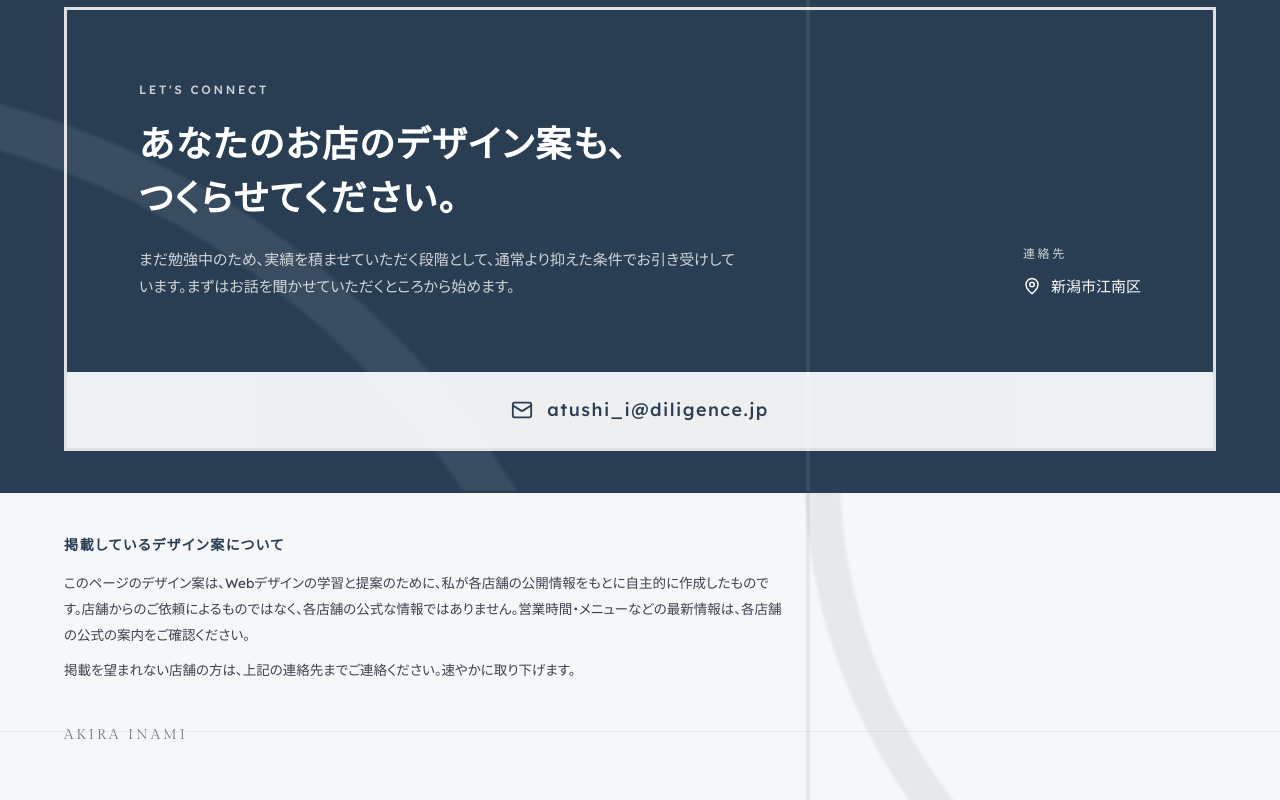
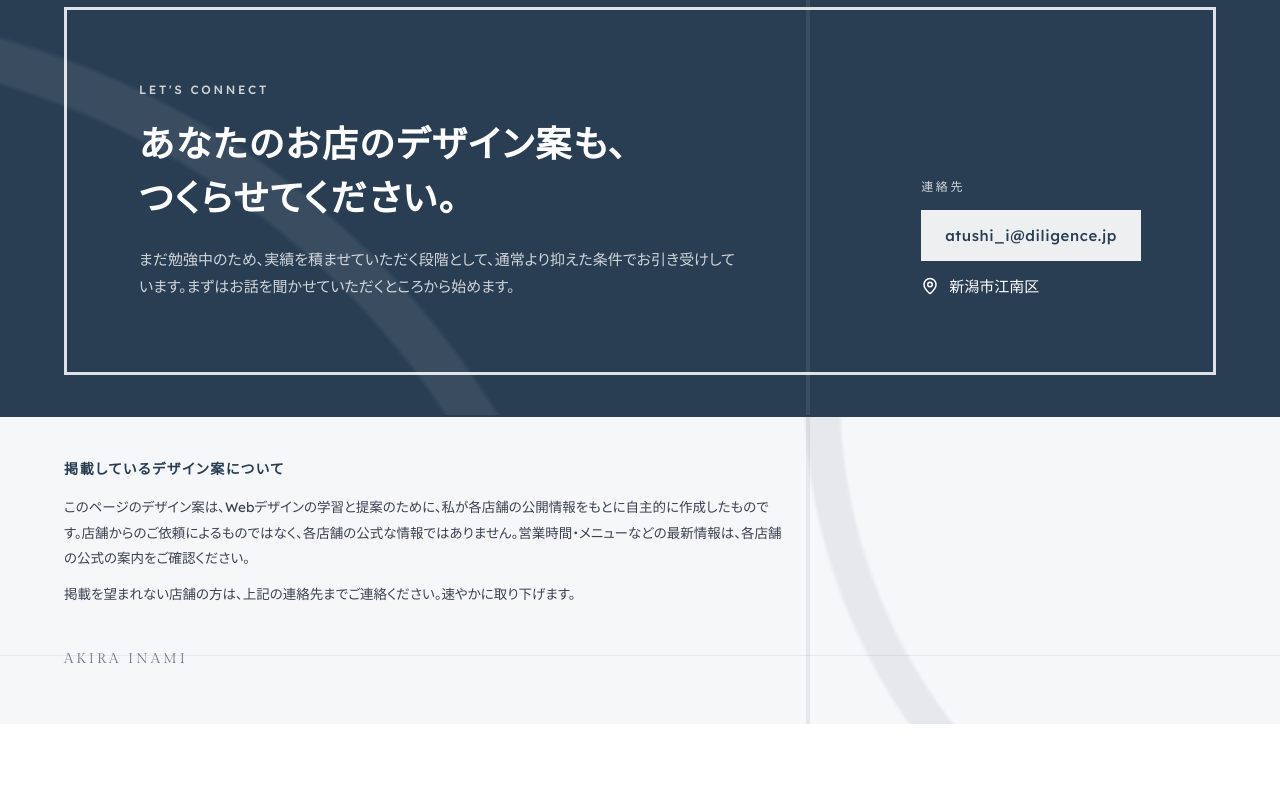
Before and after one commit to ainami954/atushi_wd_recruit_ds, a plain HTML site: page index.html in a window 1280 px wide. Shown: the part 2029-2829 px from the top of the page. After the commit the page ends 2753 px from the top, so only its background shows below. Drawn offline with Linux system fonts and the light colour scheme.

Commit message:
Show the contact mail link as a white box under the contact label
Move the mail link out of the full-width bar into the contact info
column and drop its icon.

Co-Authored-By: Claude Sonnet 5.5 <noreply@anthropic.com>

```diff
--- a/index.html
+++ b/index.html
@@ -202,13 +202,13 @@ h1 {
   font-size: clamp(24px, 3.6vw, 36px); line-height: 1.5; letter-spacing: .05em;
 }
 .contact-text p { margin: 0; color: var(--text-on-dark-muted); font-size: 15px; text-wrap: pretty; }
-.contact-info { display: flex; flex-direction: column; gap: 8px; font-size: 15px; }
+.contact-info { display: flex; flex-direction: column; align-items: flex-start; gap: 8px; font-size: 15px; }
 .contact-label { font-size: 12px; letter-spacing: var(--ls-eyebrow); color: var(--text-on-dark-muted); }
 .contact-place { display: flex; align-items: center; gap: 10px; }
 .contact-mail {
-  display: flex; align-items: center; justify-content: center; flex-wrap: wrap; gap: 14px;
-  padding: 22px 24px; background: var(--white); color: var(--navy-800);
-  font-size: clamp(15px, 2vw, 18px); font-weight: 500; letter-spacing: .08em;
+  display: inline-block; max-width: 100%; margin: 4px 0;
+  padding: 12px 24px; background: var(--white); color: var(--navy-800);
+  font-size: 15px; font-weight: 500; letter-spacing: .04em;
   text-decoration: none; word-break: break-all;
   opacity: .92; transition: opacity var(--dur-med) var(--ease-out);
 }
@@ -339,16 +339,13 @@ h1 {
         </div>
         <div class="contact-info">
           <span class="contact-label">連絡先</span>
+          <a class="contact-mail" href="mailto:atushi_i@diligence.jp">atushi_i@diligence.jp</a><!-- ★2 -->
           <span class="contact-place">
             <svg class="icon" width="18" height="18" viewBox="0 0 24 24" aria-hidden="true"><path d="M20 10c0 4.993-5.539 10.193-7.399 11.799a1 1 0 0 1-1.202 0C9.539 20.193 4 14.993 4 10a8 8 0 0 1 16 0"/><circle cx="12" cy="10" r="3"/></svg>
             <span>新潟市江南区</span>
           </span>
         </div>
       </div>
-      <a class="contact-mail" href="mailto:atushi_i@diligence.jp"><!-- ★2 -->
-        <svg class="icon" width="22" height="22" viewBox="0 0 24 24" aria-hidden="true"><rect width="20" height="16" x="2" y="4" rx="2"/><path d="m22 7-8.97 5.7a1.94 1.94 0 0 1-2.06 0L2 7"/></svg>
-        <span>atushi_i@diligence.jp</span>
-      </a>
     </div>
   </div>
 
```
